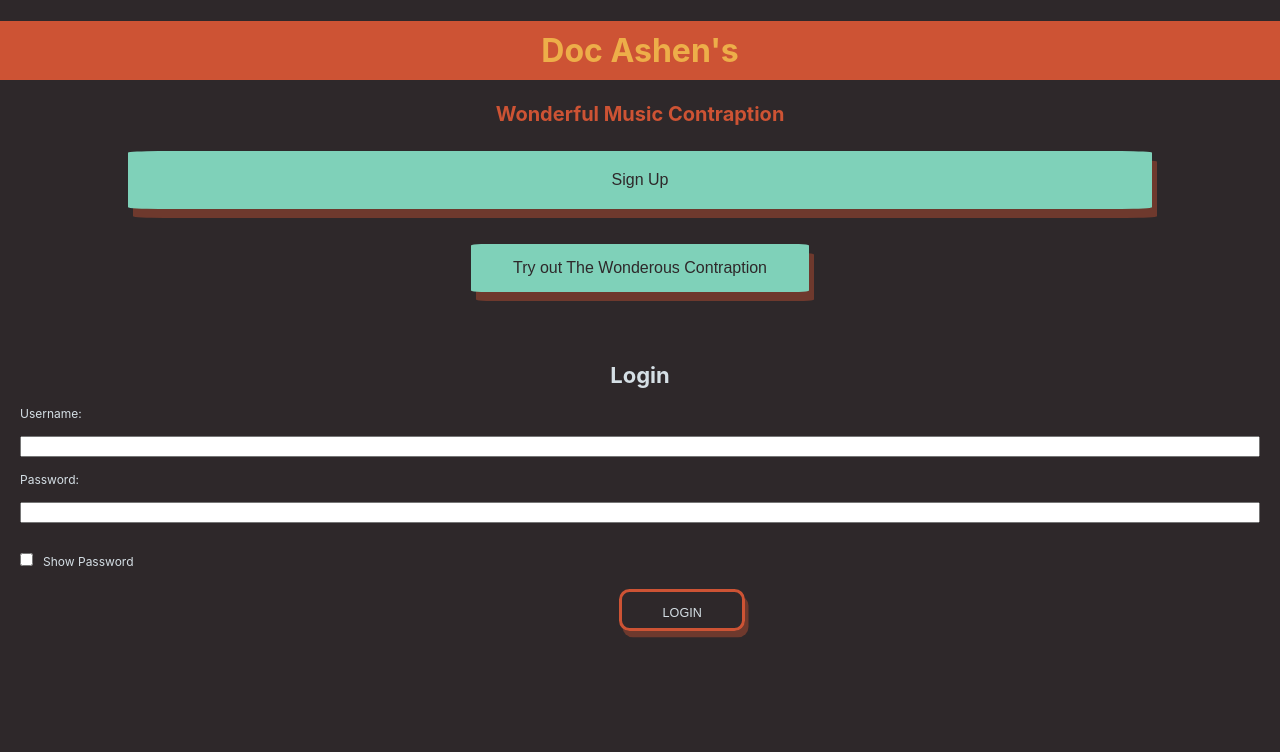
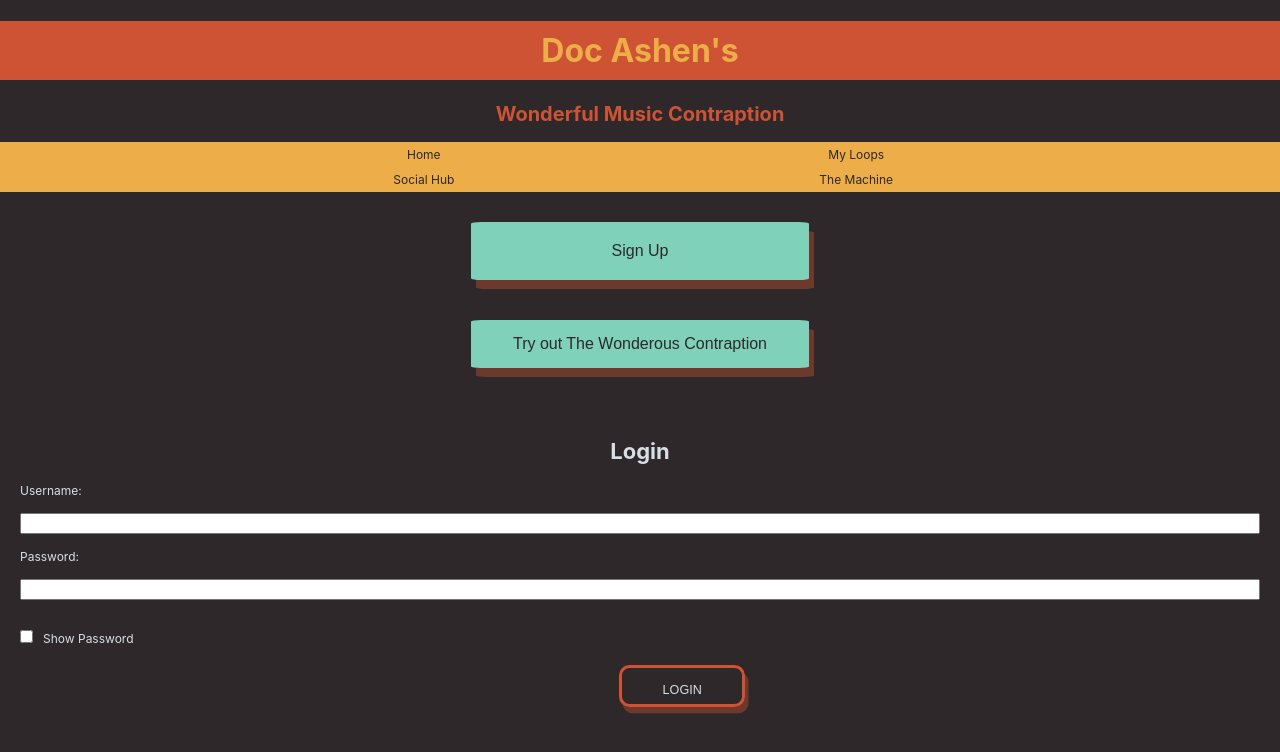
Before and after one commit to ashen-develops/Wonderful-Music-Contraption, a React (Create React App) app: page / in a window 1280 px wide. Shown: the top 752 px of the page. Built offline with nearby package versions, Linux system fonts and the light colour scheme.

Commit message:
sign up router

```diff
--- a/src/App.js
+++ b/src/App.js
@@ -5,18 +5,28 @@
 import Landing from './Landing';
 import Home from './Home';
 import Contraption from './Contraption';
+import SignUp from './SignUp';
 // import MultiPlayer from "./MultiPlayer";
 
 function App() {
   return (
     <div>
-      {/* <Landing /> */}
-
+      <header>
+        <h1>Doc Ashen's</h1>
+        <h2>Wonderful Music Contraption</h2>
+        <nav>
+            <a href="home.html">Home</a>
+            <a href="saved.html">My Loops</a>
+            <a href="social.html">Social Hub</a>
+            <a href="song.html">The Machine</a>
+        </nav>
+      </header>
       <BrowserRouter>
       <Switch>
         <Route exact path="/" component={Landing} />
         <Route path="/home" component={Home} />
         <Route path="/contraption" component={Contraption} />
+        <Route path="/signup" component={SignUp} />
       </Switch>
       </BrowserRouter>
     </div>
--- a/src/Landing.js
+++ b/src/Landing.js
@@ -30,21 +30,13 @@
     render() {
         return(
             <div className="Landing">
-                <header>
-                <h1>Doc Ashen's</h1>
-                <h2>Wonderful Music Contraption</h2>
-                    {/* <nav>
-                    <a href="home.html">Home</a>
-                    <a href="saved.html">My Loops</a>
-                    <a href="social.html">Social Hub</a>
-                    <a href="song.html">The Machine</a>
-                    </nav> */}
-                </header>
 
                 <main>
                     <div class="signup">
                         {/* <!-- on click in JS this button will take you to the sign up page --> */}
-                        <button class="signbtn">Sign Up</button>
+                        <Link to="/signup">
+                            <button class="signbtn">Sign Up</button>
+                        </Link>
                     </div>
 
                     <div class="try">
```
